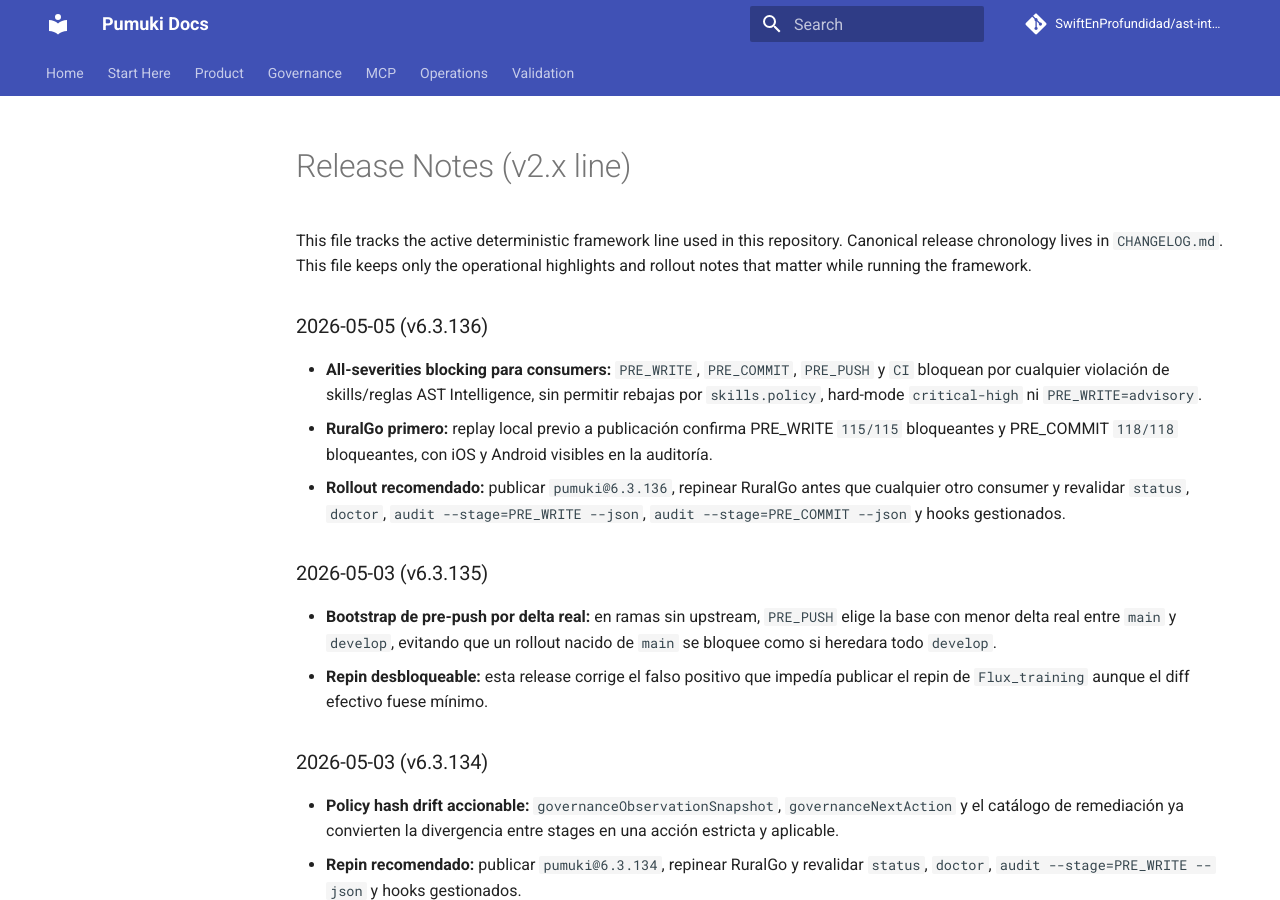
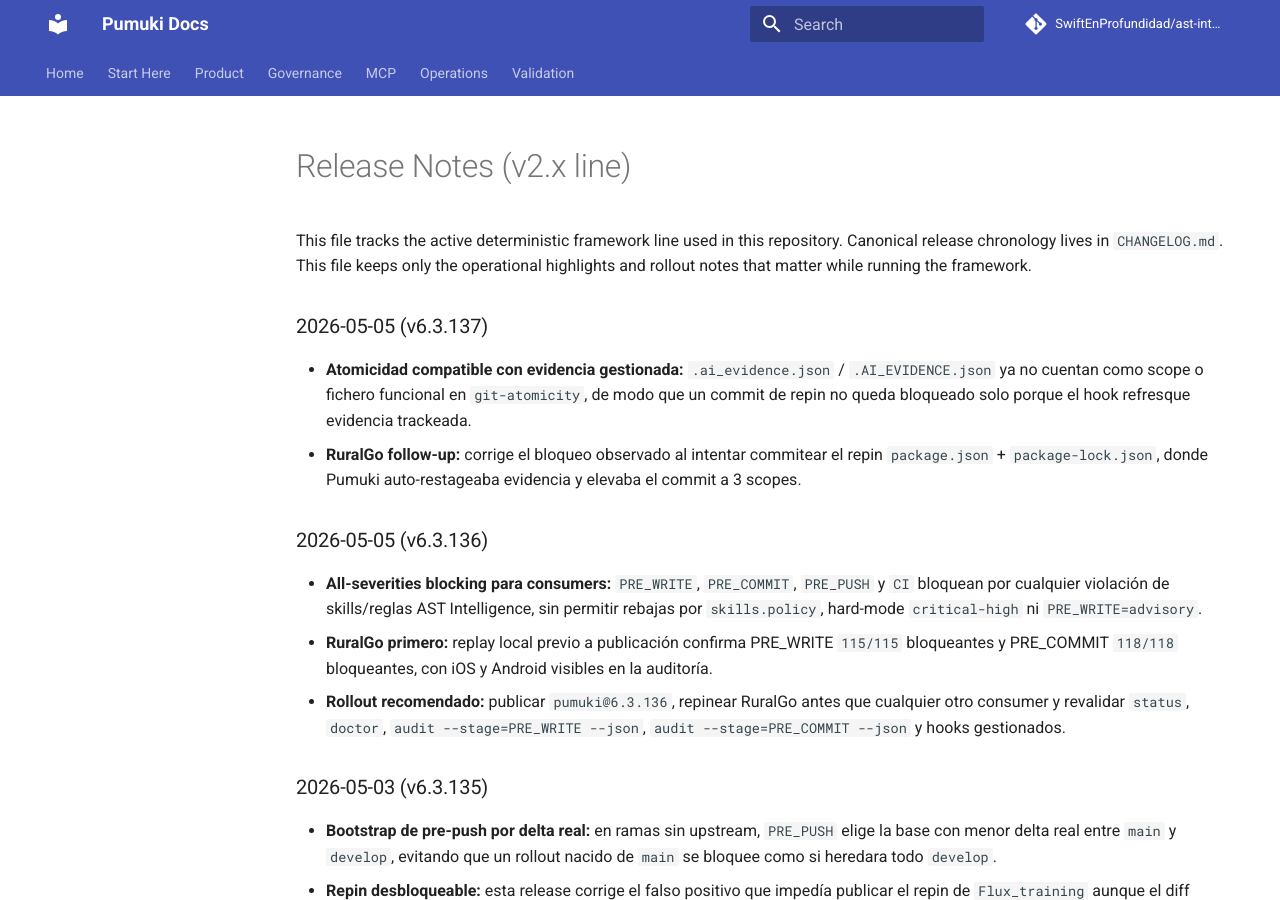
Before and after one commit to SwiftEnProfundidad/ast-intelligence-hooks, an MkDocs documentation site: the page built from docs/operations/RELEASE_NOTES.md, in a window 1280 px wide and 900 px high. Built offline with MkDocs 1.6.1 and Material for MkDocs 9.7.7, drawn with Linux system fonts in a browser that asks for light colours; comment, search, counter and statistics services are not loaded.

Commit message:
docs(release): document evidence atomicity fix

```diff
--- a/docs/operations/RELEASE_NOTES.md
+++ b/docs/operations/RELEASE_NOTES.md
@@ -3,6 +3,11 @@
 This file tracks the active deterministic framework line used in this repository.
 Canonical release chronology lives in `CHANGELOG.md`.
 This file keeps only the operational highlights and rollout notes that matter while running the framework.
+
+### 2026-05-05 (v6.3.137)
+
+- **Atomicidad compatible con evidencia gestionada:** `.ai_evidence.json` / `.AI_EVIDENCE.json` ya no cuentan como scope o fichero funcional en `git-atomicity`, de modo que un commit de repin no queda bloqueado solo porque el hook refresque evidencia trackeada.
+- **RuralGo follow-up:** corrige el bloqueo observado al intentar commitear el repin `package.json` + `package-lock.json`, donde Pumuki auto-restageaba evidencia y elevaba el commit a 3 scopes.
 
 ### 2026-05-05 (v6.3.136)
 
```
Also changed, not shown: CHANGELOG.md (+6 -0 lines).
